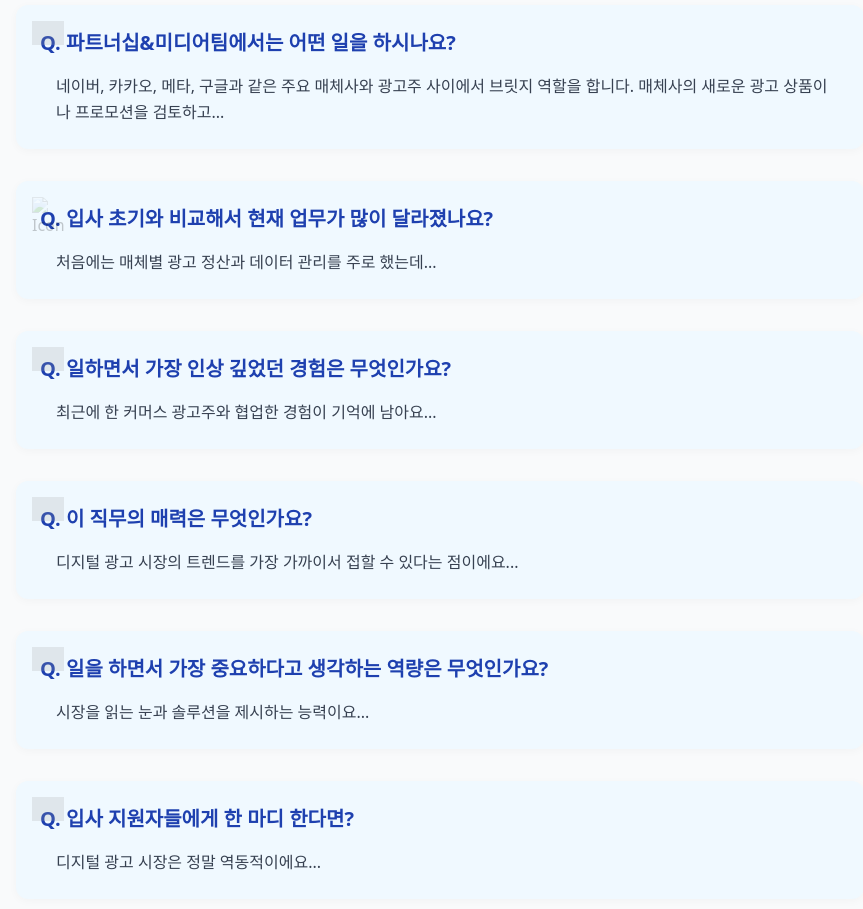
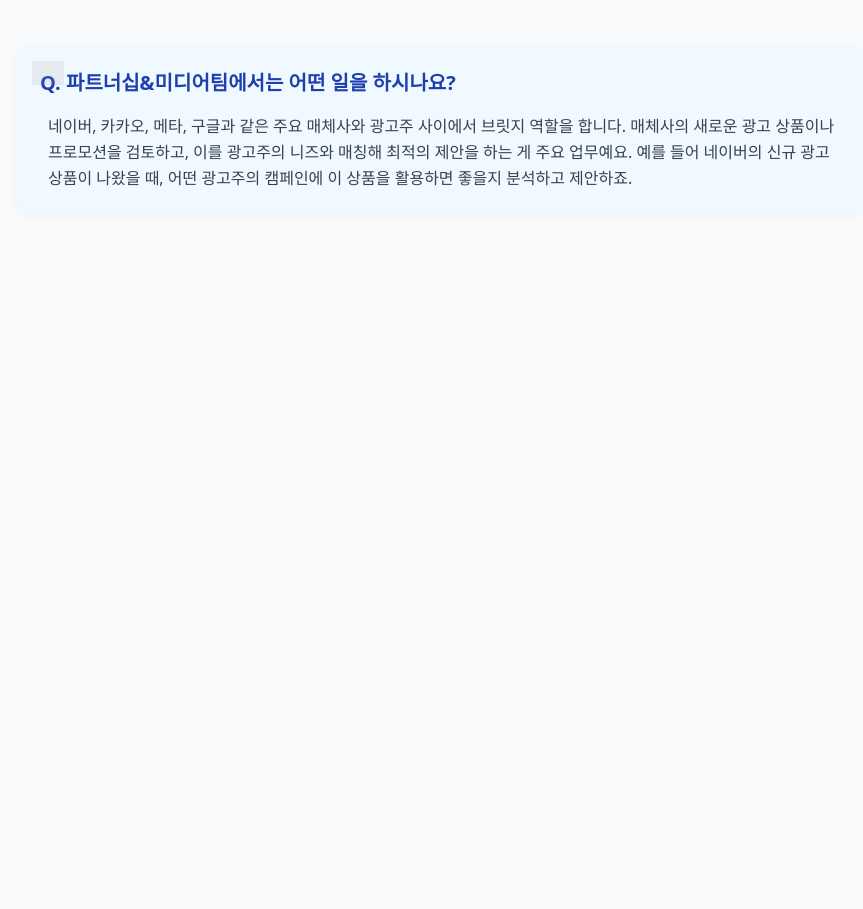
Before and after one commit to 1-thr2/mobidays-interview, a plain HTML site: page index.html in a window 1280 px wide. Shown: the part 327-1236 px from the top of the page, without its empty margins (200-1063 px from the left). After the commit the page ends 800 px from the top, so only its background shows below. Drawn offline with nearby package versions, Linux system fonts and the light colour scheme; grey boxes are pictures that could not be loaded.

Commit message:
Update index.html
재수정

```diff
--- a/index.html
+++ b/index.html
@@ -1,8 +1,8 @@
 <!DOCTYPE html>
 <html lang="ko">
 <head>
-    <meta charset="UTF-8">
-    <meta name="viewport" content="width=device-width, initial-scale=1.0">
+  <meta charset="UTF-8" />
+  <meta name="viewport" content="width=device-width, initial-scale=1.0"/>
   <title>모비데이즈 파트너십&미디어팀 PM 인터뷰</title>
   <script src="https://cdn.tailwindcss.com"></script>
   <style>
@@ -15,29 +15,6 @@
       opacity: 1;
       transform: translateY(0);
     }
-        /* 기존 큰 이모지 배경은 제거하고,
-           대신 섹션마다 미니멀한 아이콘을 왼쪽 상단에 살짝 배치하는 방식을 예시로 들어봤어요. */
-        .icon-wrap {
-            position: absolute;
-            top: 1rem;
-            left: 1rem;
-            width: 32px;
-            height: 32px;
-            opacity: 0.2; /* 은은하게 보이도록 투명도 조절 */
-        }
-        .icon-wrap img {
-            width: 100%;
-            height: auto;
-        }
-        /* quote 스타일은 유지하되, 좀 더 심플하게 */
-        .quote {
-            position: relative;
-            border-radius: 0.75rem;
-        }
-        .quote::before {
-            content: '';
-        }
-        /* 좀 더 요즘 느낌의 박스 쉐도우와 라운드 조정 */
     .bg-box {
       background: #f0f9ff;
       border-radius: 0.75rem;
@@ -45,16 +22,39 @@
       position: relative;
       box-shadow: 0 2px 10px rgba(0,0,0,0.03);
     }
+    .icon-wrap {
+      position: absolute;
+      top: 1rem;
+      left: 1rem;
+      width: 32px;
+      height: 32px;
+      opacity: 0.15;
+    }
+    .icon-wrap img {
+      width: 100%;
+      height: auto;
+    }
+    .quote {
+      position: relative;
+      margin-top: 1rem;
+      padding-left: 0.5rem;
+    }
+    .quote::before {
+      content: '';
+    }
   </style>
 </head>
 <body class="bg-gray-50">
   <div class="w-full max-w-4xl mx-auto p-6">
     <!-- 헤더 섹션 -->
     <header class="text-center mb-12 interview-section relative">
-            <!-- 실제 모비데이즈 로고를 아래 src에 넣어주세요 -->
-            <img src="https://your-domain.com/path/to/mobidays-logo.png"
+      <!-- 여기서 로고 이미지를 호출 -->
+      <img
+        src="남색 로고(png, square).png"
         alt="Mobidays Logo"
-                 class="mx-auto mb-6 w-40"/>
+        class="mx-auto mb-6 w-40"
+      />
+
       <div class="relative">
         <h1 class="text-3xl font-bold text-gray-900 mb-4">주니어 PM이 들려주는<br/>Real Voice 💬</h1>
         <p class="text-lg text-gray-600">"매체사와 광고주를 잇는 브릿지, 어떤 일을 할까요?"</p>
@@ -63,98 +63,22 @@
 
     <!-- 인터뷰 섹션들 -->
     <div class="space-y-8">
-            <!-- Q1 -->
+      <!-- Q1 예시 -->
       <div class="interview-section">
-                <!-- 트렌디한 미니멀 아이콘을 임시로 하나 넣었습니다.
-                     원하시는 아이콘으로 교체하시면 돼요. -->
         <div class="bg-box">
           <div class="icon-wrap">
-                        <img src="https://your-domain.com/icons/bridge-icon.png" alt="Icon">
+            <img src="https://img.icons8.com/ios-filled/50/000000/hierarchy.png" alt="bridge-icon"/>
           </div>
           <h2 class="text-xl font-bold text-blue-800 mb-4">Q. 파트너십&미디어팀에서는 어떤 일을 하시나요?</h2>
-                    <div class="quote pl-4">
+          <div class="quote">
             <p class="text-gray-700 leading-relaxed">
-                            네이버, 카카오, 메타, 구글과 같은 주요 매체사와 광고주 사이에서 브릿지 역할을 합니다. 매체사의 새로운 광고 상품이나 프로모션을 검토하고...
+              네이버, 카카오, 메타, 구글과 같은 주요 매체사와 광고주 사이에서 브릿지 역할을 합니다. 매체사의 새로운 광고 상품이나 프로모션을 검토하고, 이를 광고주의 니즈와 매칭해 최적의 제안을 하는 게 주요 업무예요. 예를 들어 네이버의 신규 광고 상품이 나왔을 때, 어떤 광고주의 캠페인에 이 상품을 활용하면 좋을지 분석하고 제안하죠.
             </p>
           </div>
         </div>
       </div>
+      <!-- 나머지 Q2~Q6도 같은 형태로 복사·붙여넣기 해서 쓰면 됨 -->
 
-            <!-- Q2 -->
-            <div class="interview-section">
-                <div class="bg-box">
-                    <div class="icon-wrap">
-                        <img src="https://your-domain.com/icons/analytics-icon.png" alt="Icon">
-                    </div>
-                    <h2 class="text-xl font-bold text-blue-800 mb-4">Q. 입사 초기와 비교해서 현재 업무가 많이 달라졌나요?</h2>
-                    <div class="quote pl-4">
-                        <p class="text-gray-700 leading-relaxed">
-                            처음에는 매체별 광고 정산과 데이터 관리를 주로 했는데...
-                        </p>
-                    </div>
-                </div>
-            </div>
-
-            <!-- 나머지 Q3 ~ Q6도 같은 형태로 icon-wrap만 변경해서 쓰시면 돼요 -->
-            <!-- Q3 -->
-            <div class="interview-section">
-                <div class="bg-box">
-                    <div class="icon-wrap">
-                        <img src="https://your-domain.com/icons/star-icon.png" alt="Icon">
-                    </div>
-                    <h2 class="text-xl font-bold text-blue-800 mb-4">Q. 일하면서 가장 인상 깊었던 경험은 무엇인가요?</h2>
-                    <div class="quote pl-4">
-                        <p class="text-gray-700 leading-relaxed">
-                            최근에 한 커머스 광고주와 협업한 경험이 기억에 남아요...
-                        </p>
-                    </div>
-                </div>
-            </div>
-
-            <!-- Q4 -->
-            <div class="interview-section">
-                <div class="bg-box">
-                    <div class="icon-wrap">
-                        <img src="https://your-domain.com/icons/sparkle-icon.png" alt="Icon">
-                    </div>
-                    <h2 class="text-xl font-bold text-blue-800 mb-4">Q. 이 직무의 매력은 무엇인가요?</h2>
-                    <div class="quote pl-4">
-                        <p class="text-gray-700 leading-relaxed">
-                            디지털 광고 시장의 트렌드를 가장 가까이서 접할 수 있다는 점이에요...
-                        </p>
-                    </div>
-                </div>
-            </div>
-
-            <!-- Q5 -->
-            <div class="interview-section">
-                <div class="bg-box">
-                    <div class="icon-wrap">
-                        <img src="https://your-domain.com/icons/power-icon.png" alt="Icon">
-                    </div>
-                    <h2 class="text-xl font-bold text-blue-800 mb-4">Q. 일을 하면서 가장 중요하다고 생각하는 역량은 무엇인가요?</h2>
-                    <div class="quote pl-4">
-                        <p class="text-gray-700 leading-relaxed">
-                            시장을 읽는 눈과 솔루션을 제시하는 능력이요...
-                        </p>
-                    </div>
-                </div>
-            </div>
-
-            <!-- Q6 -->
-            <div class="interview-section">
-                <div class="bg-box">
-                    <div class="icon-wrap">
-                        <img src="https://your-domain.com/icons/rocket-icon.png" alt="Icon">
-                    </div>
-                    <h2 class="text-xl font-bold text-blue-800 mb-4">Q. 입사 지원자들에게 한 마디 한다면?</h2>
-                    <div class="quote pl-4">
-                        <p class="text-gray-700 leading-relaxed">
-                            디지털 광고 시장은 정말 역동적이에요...
-                        </p>
-                    </div>
-                </div>
-            </div>
     </div>
   </div>
 
@@ -163,13 +87,11 @@
       const sections = document.querySelectorAll('.interview-section');
       sections.forEach(section => {
         const rect = section.getBoundingClientRect();
-                const isVisible = (rect.top <= window.innerHeight - 100);
-                if (isVisible) {
+        if (rect.top <= window.innerHeight - 100) {
           section.classList.add('visible');
         }
       });
     }
-
     window.addEventListener('load', checkVisibility);
     window.addEventListener('scroll', checkVisibility);
   </script>
```
Lines whose indentation alone changed are shown as unchanged.
